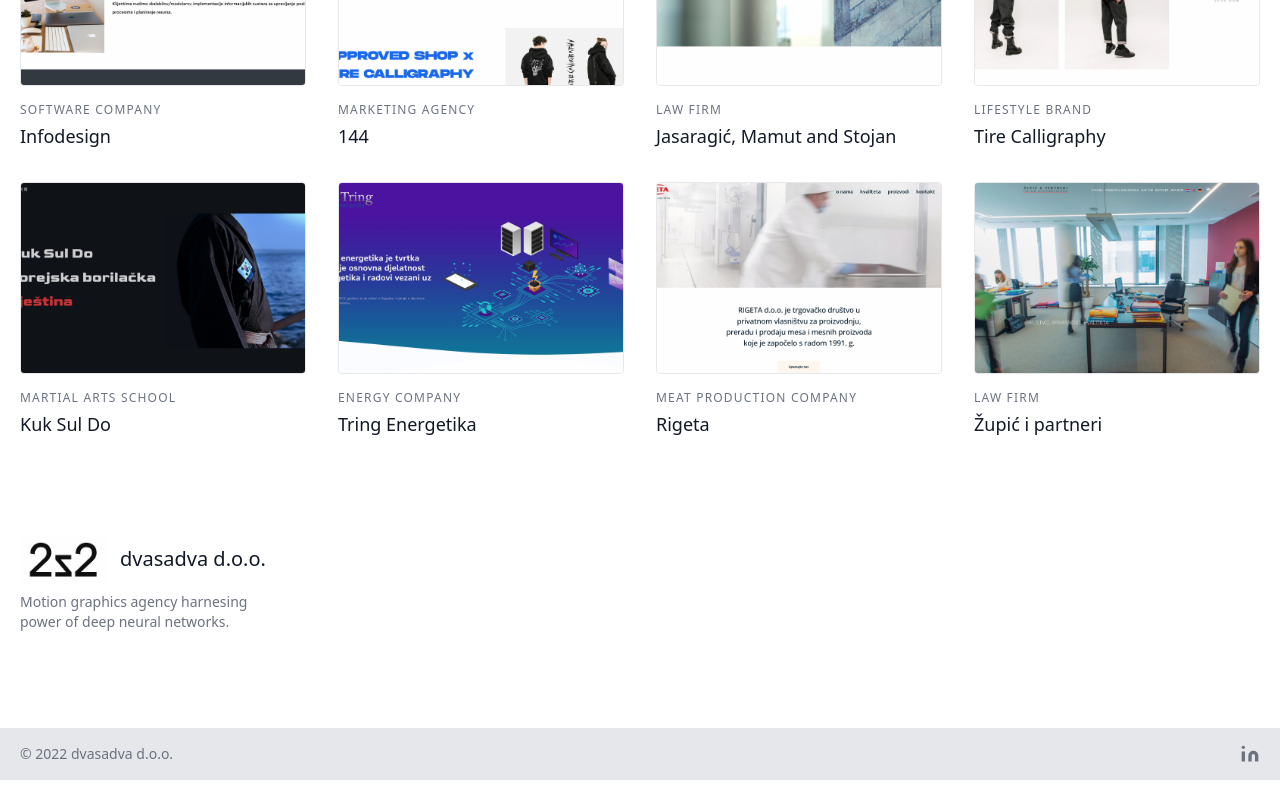
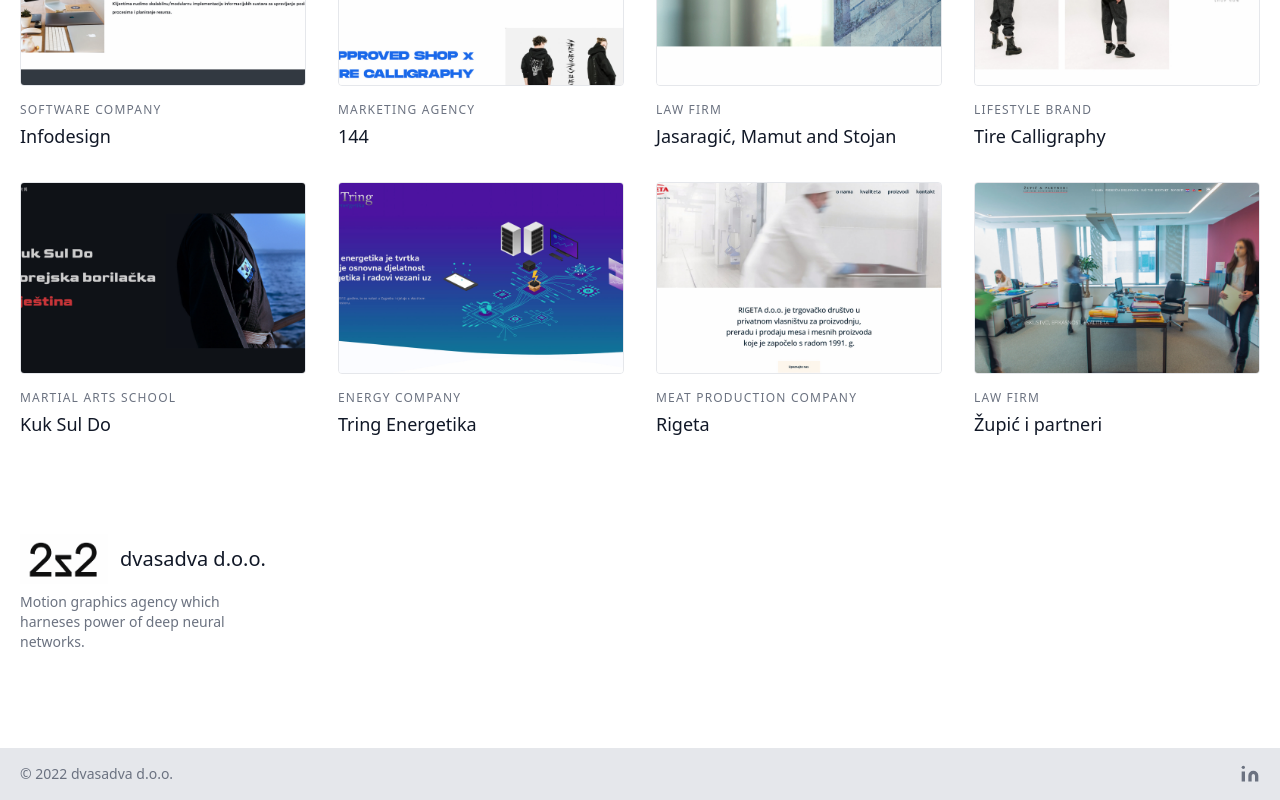
Before and after one commit to snsa-kscc/dvasadva-website, a Next.js app: page / in a window 1280 px wide. Shown: the part 1034-1834 px from the top of the page. Built offline with nearby package versions, Linux system fonts and the light colour scheme.

Commit message:
slogan change

```diff
--- a/components/Layout.js
+++ b/components/Layout.js
@@ -42,7 +42,7 @@
           <Image alt="dvasadva d.o.o." src="/2s2.jpg" width={88} height={50} />
           <span className="ml-3 text-xl">dvasadva d.o.o.</span>
         </a>
-        <p className="mt-2 text-sm text-gray-500">Motion graphics agency harnesing power of deep neural networks.</p>
+        <p className="mt-2 text-sm text-gray-500">Motion graphics agency which harneses power of deep neural networks.</p>
       </div>
     </div>
     <div className="bg-gray-200">
```
